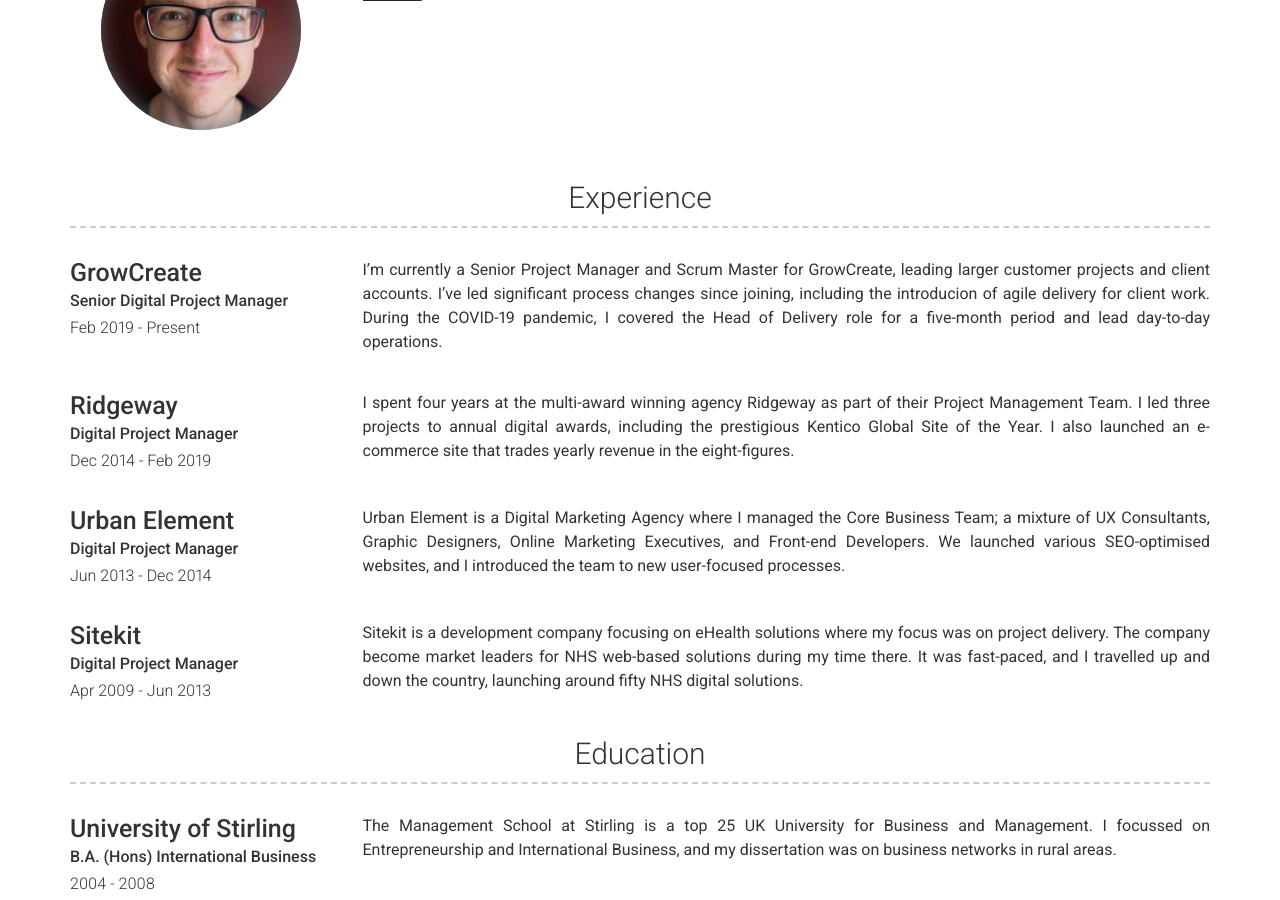
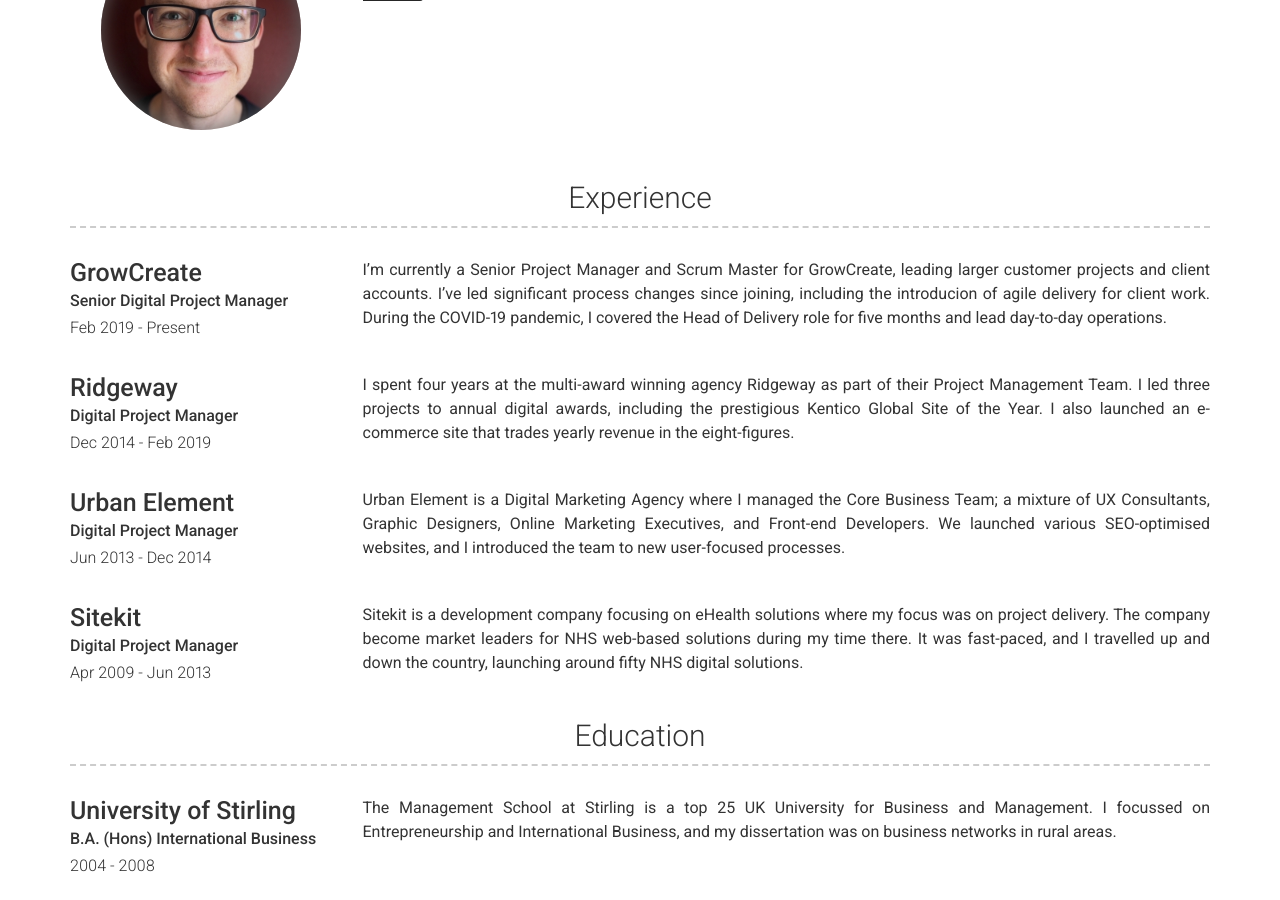
Before and after one commit to csgdavidson/Charlie-Davidson2, a Jekyll site: the page built from index.md, in a window 1280 px wide and 900 px high, scrolled down 349 px. Built offline with Jekyll 4.4.1, drawn with Linux system fonts in a browser that asks for light colours; nearby versions of some CDN libraries.

Commit message:
Update experience.yml

```diff
--- a/_data/experience.yml
+++ b/_data/experience.yml
@@ -4,7 +4,7 @@
   job_title: Senior Digital Project Manager
   dates: Feb 2019 - Present
   description:
-    I'm currently a Senior Project Manager and Scrum Master for GrowCreate, leading larger customer projects and client accounts. I’ve led significant process changes since joining, including the introducion of agile delivery for client work. During the COVID-19 pandemic, I covered the Head of Delivery role for a five-month period and lead day-to-day operations.
+    I'm currently a Senior Project Manager and Scrum Master for GrowCreate, leading larger customer projects and client accounts. I’ve led significant process changes since joining, including the introducion of agile delivery for client work. During the COVID-19 pandemic, I covered the Head of Delivery role for five months and lead day-to-day operations.
 - company: Ridgeway
   job_title: Digital Project Manager
   dates: Dec 2014 - Feb 2019
```
